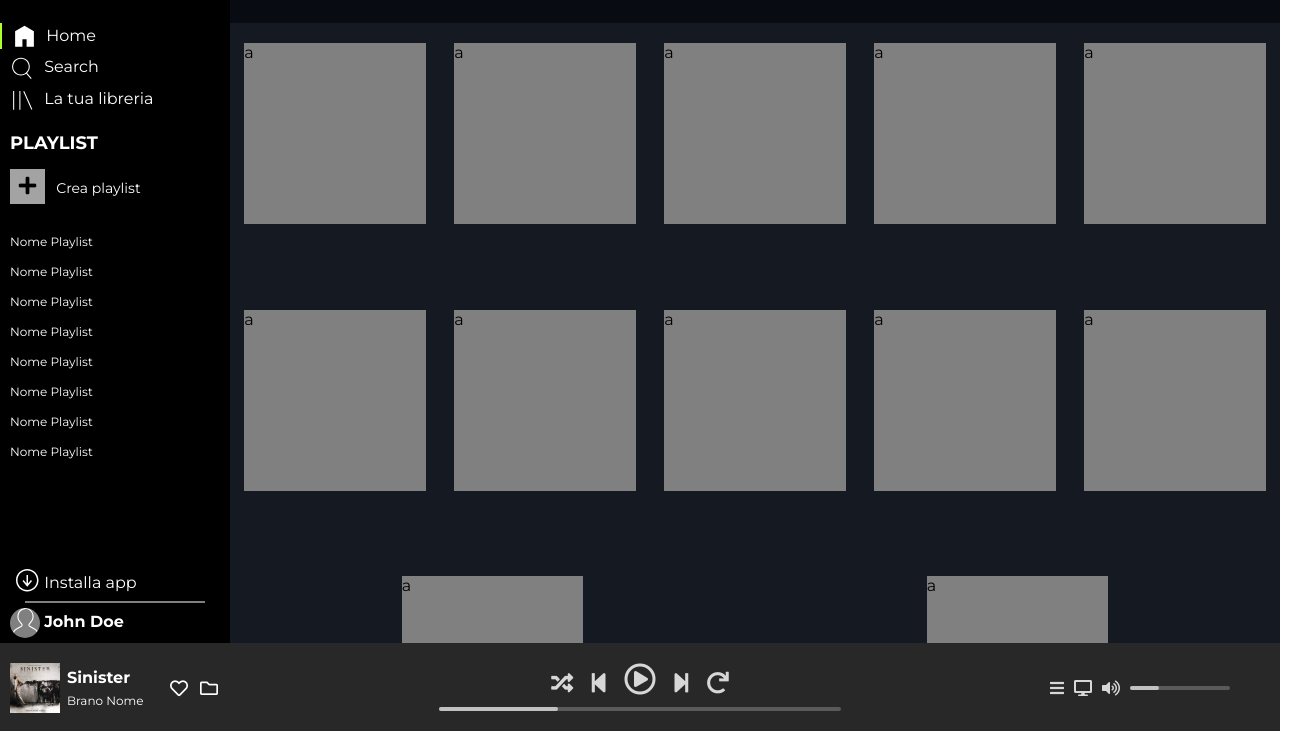
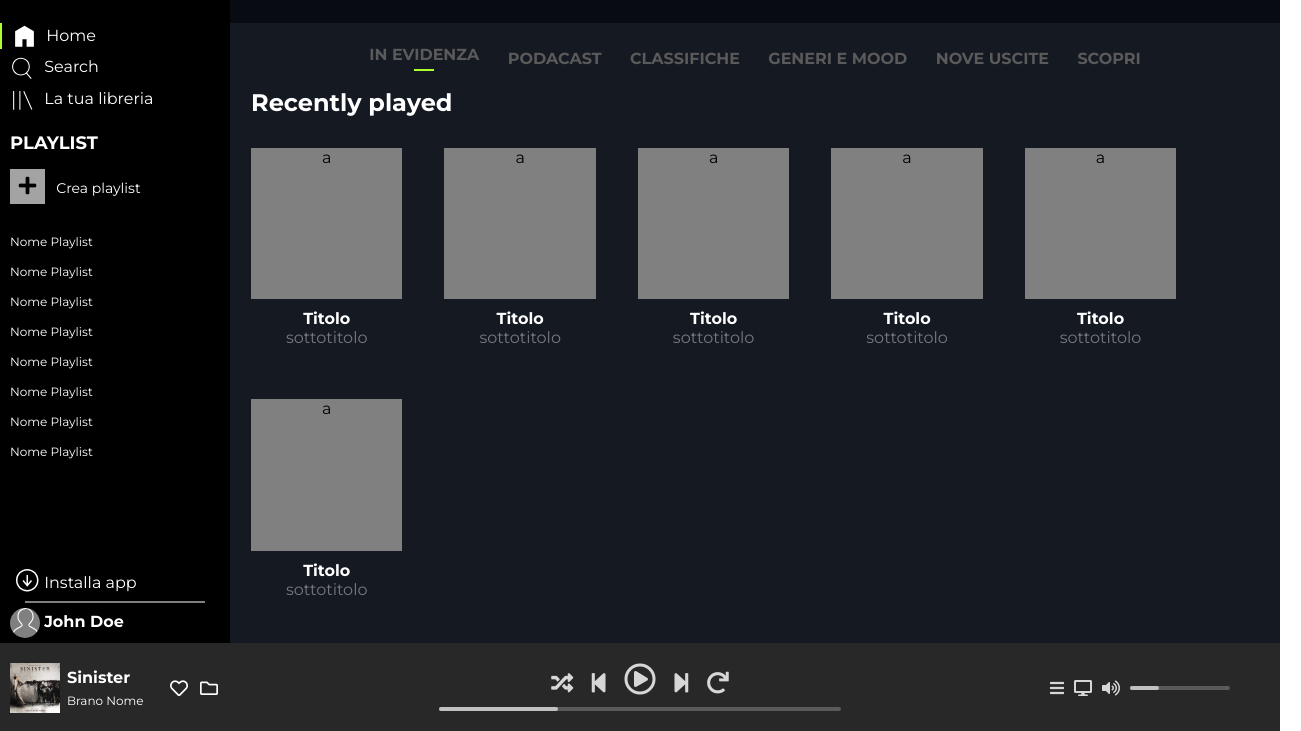
Before and after one commit to AlessandroGallus/html-css-spotifyweb, a plain HTML site: page index.html in a window 1280 px wide. Shown: the part 67-798 px from the top of the page, 1301 px wide, since content can reach past the window. Drawn offline with Linux system fonts and the light colour scheme.

Commit message:
Aggiunta scatti

```diff
--- a/assets/css/query.css
+++ b/assets/css/query.css
@@ -12,10 +12,20 @@
 .ag-nav{
   width:70px;
 }
+.ag-main-row{
+  justify-content: space-around;
+}
 .ag-box{
   width: calc(80vw / 2);
   height: calc(80vw / 2);
-  min-width: 100px;
+  min-width: 230px;
+  min-height: 230px;
+}
+.ag-box-title{
+  max-width: calc(80vw / 2);
+}
+.ag-row-title{
+  margin-left:2.5%;
 }
 .ag-logo-s{
   display:none;
@@ -36,22 +46,100 @@
   display:none;
 }
 .ag-box{
-  width: calc(80vw / 4);
-  height: calc(80vw / 4);
-  min-width: 100px;
+  width: calc(62vw / 4);
+  height: calc(62vw / 4);
+
+}
+.ag-box-title{
+  max-width:calc(62vw / 4);
+  margin:1%;
+}
+.ag-row-title{
+  margin-left:1%;
 }
 }
 @media all and (min-width:980px){
+  .ag-box{
+    width: calc(69vw / 4);
+    height: calc(69vw / 4);
+  }
+  .ag-box-title{
+    max-width:calc(69vw / 4);
+    margin:1.2%;
+  }
+  .ag-row-title{
+    margin-left:1.2%;
+  }
+  }
+@media all and (min-width:1010px){
 .ag-box{
-  width: calc(80vw / 4);
-height: calc(80vw / 4);
+  width: calc(71vw / 4);
+  height: calc(71vw / 4);
 }
+.ag-box-title{
+  margin:1%;
+  max-width:calc(71vw / 4);
+}
+.ag-row-title{
+  margin-left:1%;
+}
+}
+@media all and (min-width:1185px){
+  .ag-box{
+    width: calc(69vw / 4);
+    height: calc(69vw / 4);
+  }
+  .ag-box-title{
+    margin:1.7%;
+    max-width: calc(69vw / 4);
+  }
+  .ag-row-title{
+    margin-left:1.7%;
+  }
 }
 @media all and (min-width:1280px){
 .ag-box{
-  width: calc(85vw / 6);
-height: calc(85vw / 6);
+  width: calc(71vw / 6);
+  height: calc(71vw / 6);
+  margin: 10px 0;
 }
+.ag-box-title{
+  margin:1.2%;
+  max-width: calc(71vw / 6);
+}
+.ag-row-title{
+  margin-left:1.2%;
+}
+}
+@media all and (min-width:1247px){
+  .ag-box{
+    width: calc(71vw / 6);
+    height: calc(71vw / 6);
+    margin: 10px 0;
+  }
+  .ag-box-title{
+    margin:2%;
+    max-width: calc(71vw / 6);
+  }
+  .ag-row-title{
+    margin-left:2%;
+  }
+  }
+
+@media all and (min-width:1500px){
+
+  .ag-box{
+    width: 160px;
+    height: 160px;
+    margin:1%;
+  }
+  .ag-box-title{
+    margin:2%;
+    max-width: 160px;
+  }
+  .ag-row-title{
+    margin-left:2%;;
+  }
 }
 @media all and (max-height:700px)
 {
--- a/assets/css/style.css
+++ b/assets/css/style.css
@@ -22,6 +22,32 @@ footer{
     bottom:0;
     width:100%;
     z-index: 3;
+}
+.ag-middle-navbar{
+    height:50px;
+    width: 100%;
+}
+.ag-nav-elements{
+    width:800px;
+    margin:auto;
+    height: 100%;
+    text-transform: uppercase;
+    font-weight: bold;
+    display: flex;
+    justify-content: space-around;
+    color:#5A5A5A;
+    align-items: center;
+    margin-top:15px;
+}
+.ag-element-active{
+    border-bottom: 2px solid #ADFF2F;
+    width:20px;
+    height: 1px;
+    margin:auto;
+    margin-top:5px;
+}
+.ag-nav-element{
+    padding-bottom: 10px;
 }
 .ag-nav{
     display: inline-block;
@@ -89,17 +115,18 @@ footer{
     font-size:12px;
     margin:15px 0;
 }
-
+h2, h4{
+    color:white;
+}
+.ag-box-title p{
+    color:#77797F;
+}
 .ag-music{
     width: calc(100vw - 230px);
-    display: inline-block;
     background-color: #141922;
     margin-left: 230px;
     margin-bottom: 90px;
-    display:flex;
-    justify-content: space-around;
-    flex-wrap: wrap;
-    min-height:100vh;
+    min-height: 100vh;
 }
 .ag-top{
     height:90px;
@@ -111,13 +138,29 @@ footer{
     z-index:2;
     display: flex;
     justify-content: flex-end;
-    color:white
+    color:white;
 }
-
+.ag-row-title{
+    width:100%;
+}
+.ag-main-row{
+    display:flex;
+    justify-content: left;
+    flex-wrap: wrap;
+    width:100%;
+    min-height:100px;
+    margin-bottom: 2%;
+    height: auto;
+}
 .ag-box{
     background-color: grey;
     margin-top:20px;
     margin-bottom:20px;
+    max-width: 220px;
+    max-height:220px;
+}
+.ag-box-title{
+    text-align: center;
 }
 .ag-logo-xs{
     height:90px;
@@ -342,7 +385,7 @@ color:#D7D7D7;
     flex-wrap: wrap;
     justify-content: space-around;
 }
-.ag-row{
+.ag-player-row{
     display: block;
     width: 100%;
     height:50%;
@@ -357,6 +400,6 @@ color:#D7D7D7;
 .ag-button-big{
     font-size:32px
 }
-.ag-row-bot{
+.ag-player-row-bot{
     padding-top:10px;
 }
--- a/index.html
+++ b/index.html
@@ -107,24 +107,91 @@
             </div>
             <div class="ag-middle">
 
+
+
+                <div class="ag-music">
+
+
+
                     <div class="ag-middle-navbar">
+
+                        <div class="ag-nav-elements">
+
+                            <div class="ag-nav-element">In evidenza
+                                <div class="ag-element-active"></div>
+                            </div>
+                            <div class="ag-nav-element">podacast</div>
+                            <div class="ag-nav-element">classifiche</div>
+                            <div class="ag-nav-element">generi e mood</div>
+                            <div class="ag-nav-element">nove uscite</div>
+                            <div class="ag-nav-element">Scopri</div>
 
                         </div>
 
-                <div class="ag-music">
+                    </div>
 
+
+
+                    <div class="ag-row-title">
+                        <h2>Recently played</h2>
+                    </div>
+                    <div class="ag-main-row">
+                        <div class="ag-box-title">
                             <div class="ag-box">a</div>
+                            <h4>Titolo</h4>
+                            <p>sottotitolo</p>
+                        </div>
+
+                        <div class="ag-box-title">
                             <div class="ag-box">a</div>
+                            <h4>Titolo</h4>
+                            <p>sottotitolo</p>
+                        </div>
+
+                        <div class="ag-box-title">
                             <div class="ag-box">a</div>
+                            <h4>Titolo</h4>
+                            <p>sottotitolo</p>
+                        </div>
+
+                        <div class="ag-box-title">
                             <div class="ag-box">a</div>
+                            <h4>Titolo</h4>
+                            <p>sottotitolo</p>
+                        </div>
+
+                        <div class="ag-box-title">
                             <div class="ag-box">a</div>
+                            <h4>Titolo</h4>
+                            <p>sottotitolo</p>
+                        </div>
+
+                        <div class="ag-box-title">
                             <div class="ag-box">a</div>
+                            <h4>Titolo</h4>
+                            <p>sottotitolo</p>
+                        </div>
+                    </div>
+
+                    <div class="ag-row-title">
+                        <h2>Ttitolo playlists</h2>
+                    </div>
+                    <div class="ag-main-row">
+                        <div class="ag-box-title">
                             <div class="ag-box">a</div>
+                            <h4>Titolo</h4>
+                            <p>sottotitolo</p>
+                        </div>
+
+                        <div class="ag-box-title">
                             <div class="ag-box">a</div>
-                    <div class="ag-box">a</div>
-                    <div class="ag-box">a</div>
-                    <div class="ag-box">a</div>
-                    <div class="ag-box">a</div>
+                            <h4>Titolo</h4>
+                            <p>sottotitolo</p>
+                        </div>
+
+                    </div>
+
+
 
                 </div>
 
@@ -157,14 +224,14 @@
 
             <div class="ag-player">
                 <div class="ag-wrap70">
-                    <div class="ag-ag-row ag-buttons">
+                    <div class="ag-ag-player-row ag-buttons">
                         <i class="fas fa-random"></i>
                         <i class="fas fa-step-backward"></i>
                         <i class="far fa-play-circle ag-button-big"></i>
                         <i class="fas fa-step-forward"></i>
                         <i class="fas fa-redo"></i>
                     </div>
-                    <div class="ag-row ag-row-bot">
+                    <div class="ag-player-row ag-player-row-bot">
                         <div class="ag-backline">
                             <div class="ag-frontline">
                                 <div class="ag-ball"></div>
```
Lines whose indentation alone changed are shown as unchanged.
